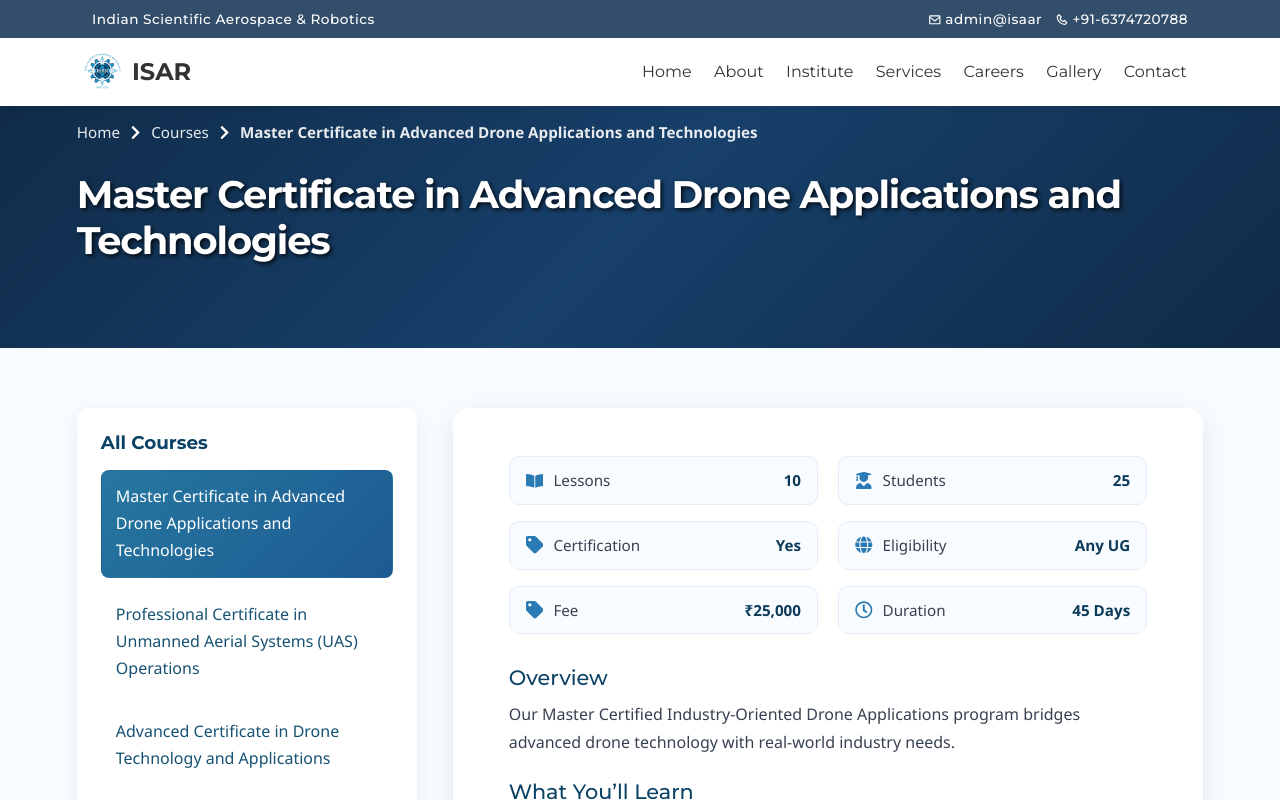
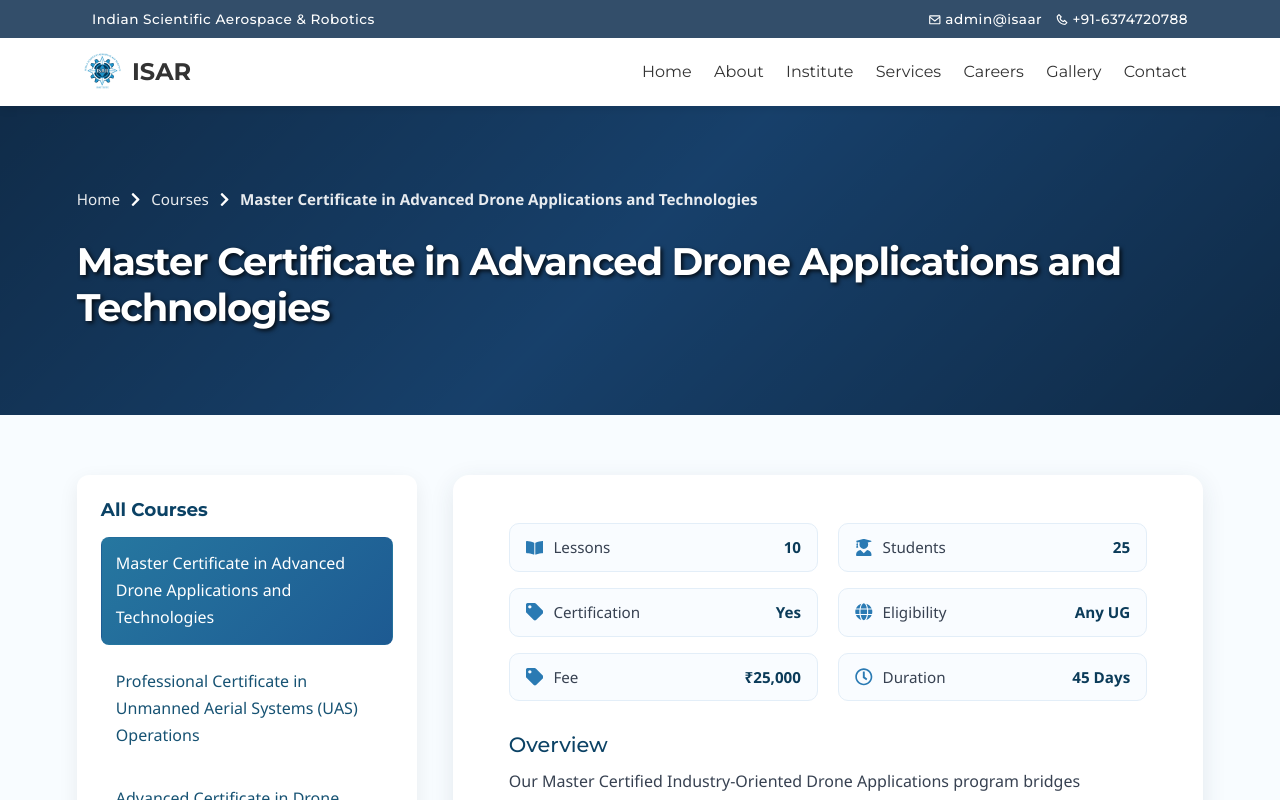
Before and after one commit to ISAAR2025/isar-website-2.0, a React (Create React App) app: page /courses/1 in a window 1280 px wide. Shown: the top 800 px of the page. Built offline with nearby package versions, Linux system fonts and the light colour scheme.

Commit message:
Refactor CourseDetailsPage CSS for layout adjustments

```diff
--- a/src/styles/CourseDetailsPage.css
+++ b/src/styles/CourseDetailsPage.css
@@ -10,20 +10,22 @@
 .course-hero {
   position: relative;
   width: 100%;
-  height: 280px;
-  background-color: #266ab1; /* solid blue */
+  min-height: 280px;
+  background-color: #266ab1;
   display: flex;
-  align-items: flex-end;
-  justify-content: center;
+  flex-direction: column;
+  justify-content: flex-end;
 }
 
 .hero-overlay {
   width: 100%;
-  padding: 60px max(6vw, 32px);
+  padding: 120px max(6vw, 32px) 60px; /* top padding ensures visibility under navbar */
   color: #ffffff;
   display: flex;
   flex-direction: column;
   justify-content: flex-end;
+  z-index: 2;
+  position: relative;
 }
 
 .hero-title {
@@ -40,9 +42,10 @@
   gap: 8px;
   font-size: 0.95rem;
   flex-wrap: wrap;
+  z-index: 3;
+  position: relative;
 }
 
-/* Breadcrumb for HERO (light text on dark bg) */
 .course-hero .breadcrumb span {
   color: #ffffff;
   opacity: 0.9;
@@ -56,24 +59,6 @@
 
 .course-hero .breadcrumb span.active-page {
   color: #fff;
-  font-weight: 600;
-}
-
-/* Breadcrumb for WHITE BACKGROUND (dark text) */
-.breadcrumb.light span {
-  color: #1d4f91;
-  opacity: 0.85;
-  cursor: pointer;
-  transition: opacity 0.25s ease;
-}
-
-.breadcrumb.light span:hover {
-  opacity: 1;
-  text-decoration: underline;
-}
-
-.breadcrumb.light span.active-page {
-  color: #0b3b59;
   font-weight: 600;
 }
 
@@ -242,7 +227,7 @@
 
 @media (max-width: 576px) {
   .hero-overlay {
-    padding: 40px 20px;
+    padding: 140px 20px 40px; /* top increased for mobile navbar */
   }
 
   .course-main {
```
